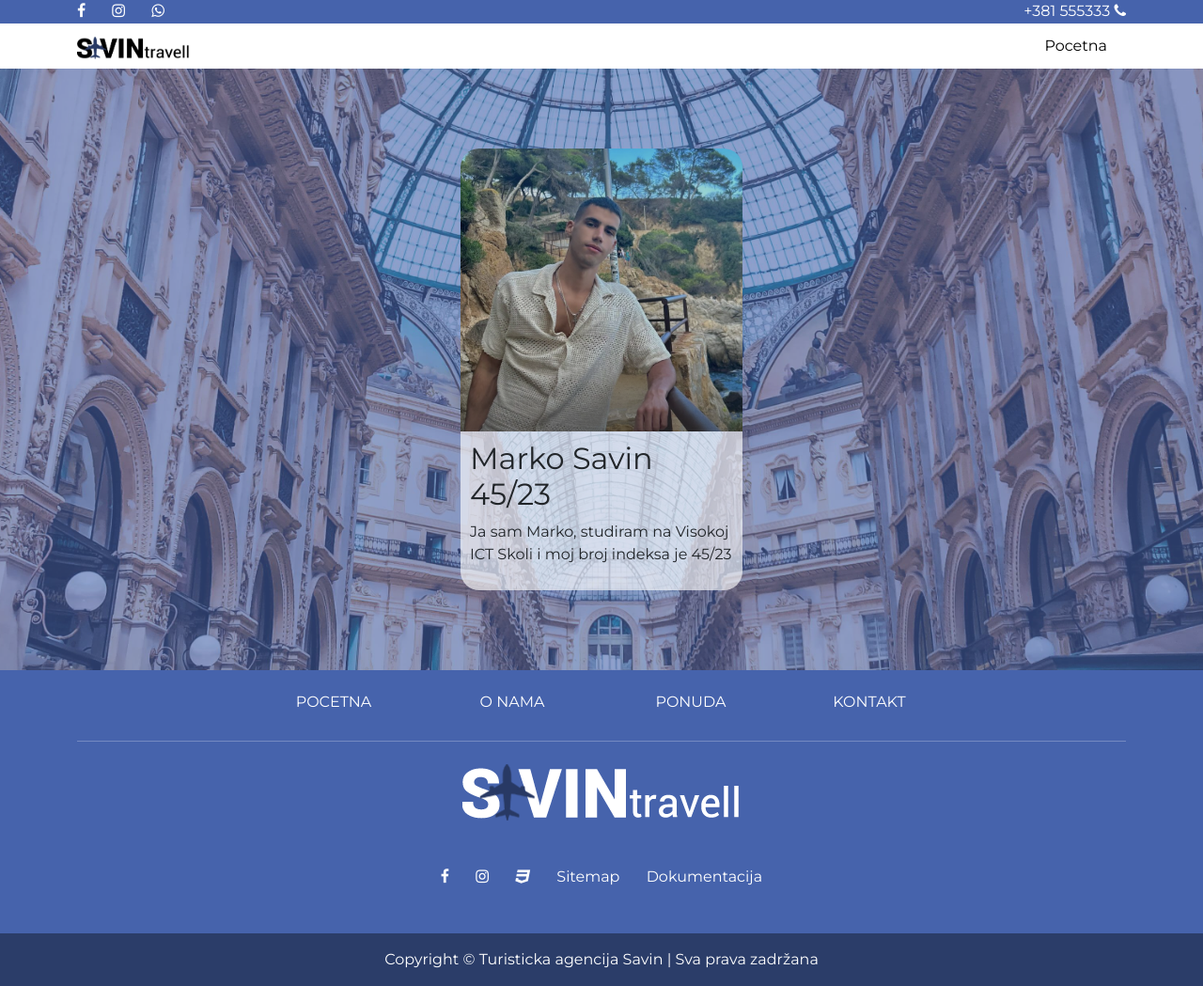
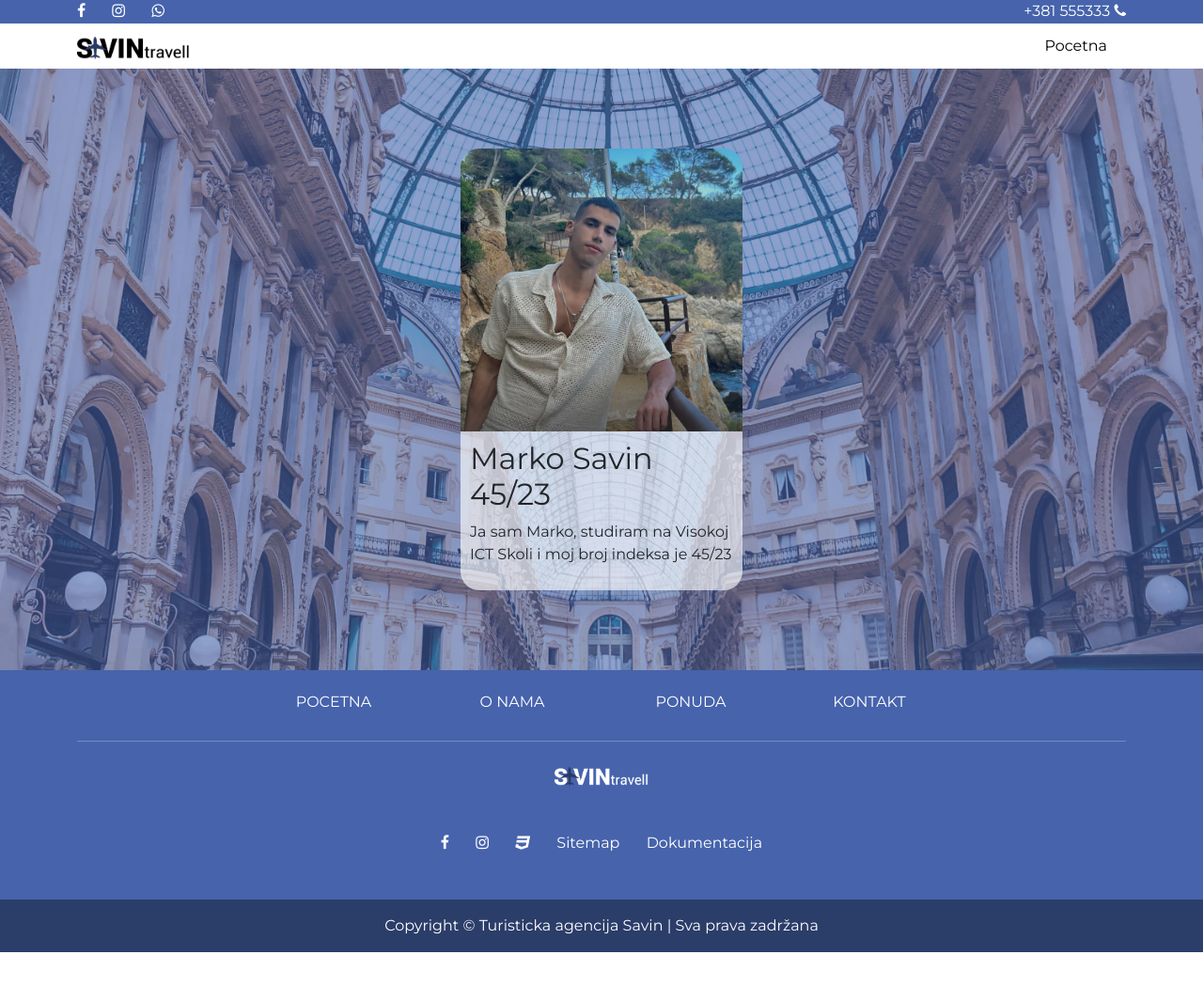
Before and after one commit to markosavin0410/turistickaagencija, a plain HTML site: page oautoru.html in a window 1280 px wide. Shown: the whole page at 94% size. After the commit the page ends 1013 px from the top, so only its background shows below. Drawn offline with nearby package versions, Linux system fonts and the light colour scheme; a web font is replaced by a local one.

Commit message:
Update oautoru.html

```diff
--- a/oautoru.html
+++ b/oautoru.html
@@ -89,7 +89,7 @@
           <section class="mb-5">
             <div class="row d-flex justify-content-center">
               <div class="col-lg-8">
-               <img src="./img/logo1.png">
+               <img src="./img/logo1.png" alt="logo"  width="100px">
             </div>
           </section>
           <section class="text-center mb-5">
```
